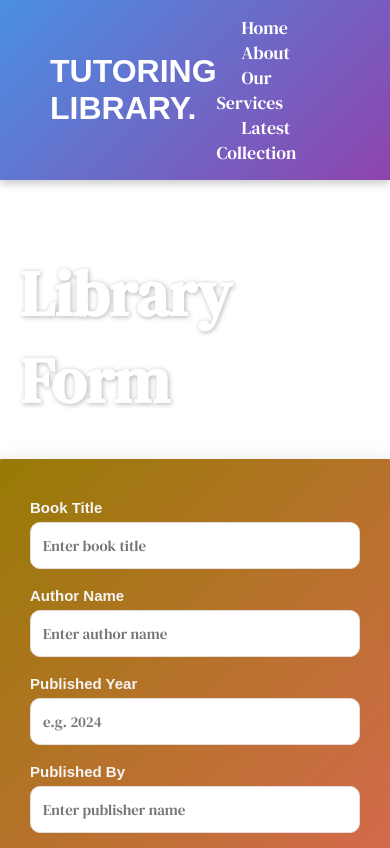
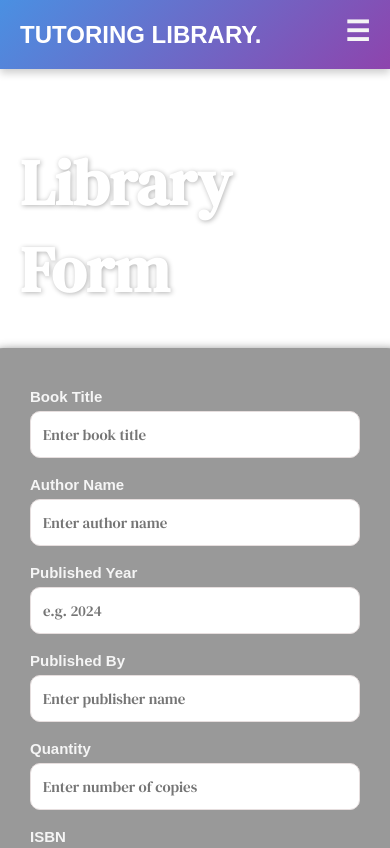
Before and after one commit to KajalR4321/libraryfolderfelix, a plain HTML site: page index.html in a window 390 px wide. Shown: the top 848 px of the page. Drawn offline with Linux system fonts and the light colour scheme.

Commit message:
made responsive

```diff
--- a/index.html
+++ b/index.html
@@ -10,6 +10,9 @@
 
  <div class="header">
     <h1>TUTORING LIBRARY.</h1>
+    <!---it takes 3line ayengi-->
+    <input type="checkbox" id="menu-toggle">
+    <label for="menu-toggle" class="menu-icon">&#9776;</label>
     <div class="nav">
         <nav>
             <a href="#">Home</a>
--- a/style/style.css
+++ b/style/style.css
@@ -35,11 +35,17 @@
   color: #ffd700; /* gold color on hover */
 
 }
-/* .img{
-    background-size:cover ;
-    background-repeat: no-repeat;
+/* ----- Hide Checkbox ----- */
+#menu-toggle{
+  display: none;
+}
+/* ----- Hamburger Icon(menu icon) ----- */
+.menu-icon {
+  display: none;
+  font-size: 28px;
+  cursor: pointer;
+}
 
-} */
  .form-section {
   background:url('../asserts/dmfont/libjpg.jpg') ;
 
@@ -59,13 +65,16 @@
   text-shadow: 1px 1px 5px rgba(0, 0, 0, 0.3);
 }
 
-/* 🌿 FORM CONTAINER */
+/*  FORM CONTAINER */
 .form-container {
-      background: linear-gradient(135deg, #967b04, #e96466);
+      /* background: linear-gradient(135deg, #967b04, #e96466); */
+      /* background-color: rgba(0, 0, 0, 0.2); */
+      background-color: rgba(0, 0, 0, 0.4);
+      backdrop-filter: blur(6px);
   /* background: rgba(255, 255, 255, 0.98); */
   padding: 40px 45px;
   border-radius: 18px;
-  box-shadow: 0 8px 25px rgba(0, 0, 0, 0.2);
+  box-shadow: 3px 4px 12px rgba(0, 0, 0, 0.8);
   width: 420px;
   transition: transform 0.3s ease, box-shadow 0.3s ease;
 }
@@ -125,3 +134,46 @@ button:hover {
   transform: translateY(-2px);
   box-shadow: 0 6px 15px rgba(0, 0, 0, 0.3);
 }
+@media screen and (width< 768px) {
+  .header{
+    /*home icon is in single line*/
+ flex-wrap: wrap;
+ padding: 15px 20px;
+}
+ .header h1{
+    font-size: 1.5rem;
+ }
+.menu-icon{
+  display: block;
+}
+/* when checked change nav position */
+#menu-toggle:checked ~ .nav{
+  /* background-color: black; */
+  top: 70px;
+}
+.nav{
+  /* display: none; */
+  position: absolute;
+  top: -100%;
+  left: 0;
+  width: 100%;
+  flex-direction: column;
+  text-align: center;
+  background:rgba(255, 255, 255, 0.1) ;
+  /*it blur behind*/
+   backdrop-filter: blur(10px);
+   border-radius: 10px;
+   margin-top: 10px;
+   padding: 10px 0;
+ transition: all 0.4s ease-in-out;
+}
+.nav a {
+    margin: 10px 0;
+    display: block;
+  }
+   /* Show menu when checkbox is checked */
+  #menu-toggle:checked ~ .nav {
+    display: flex;
+  }
+
+}
```
